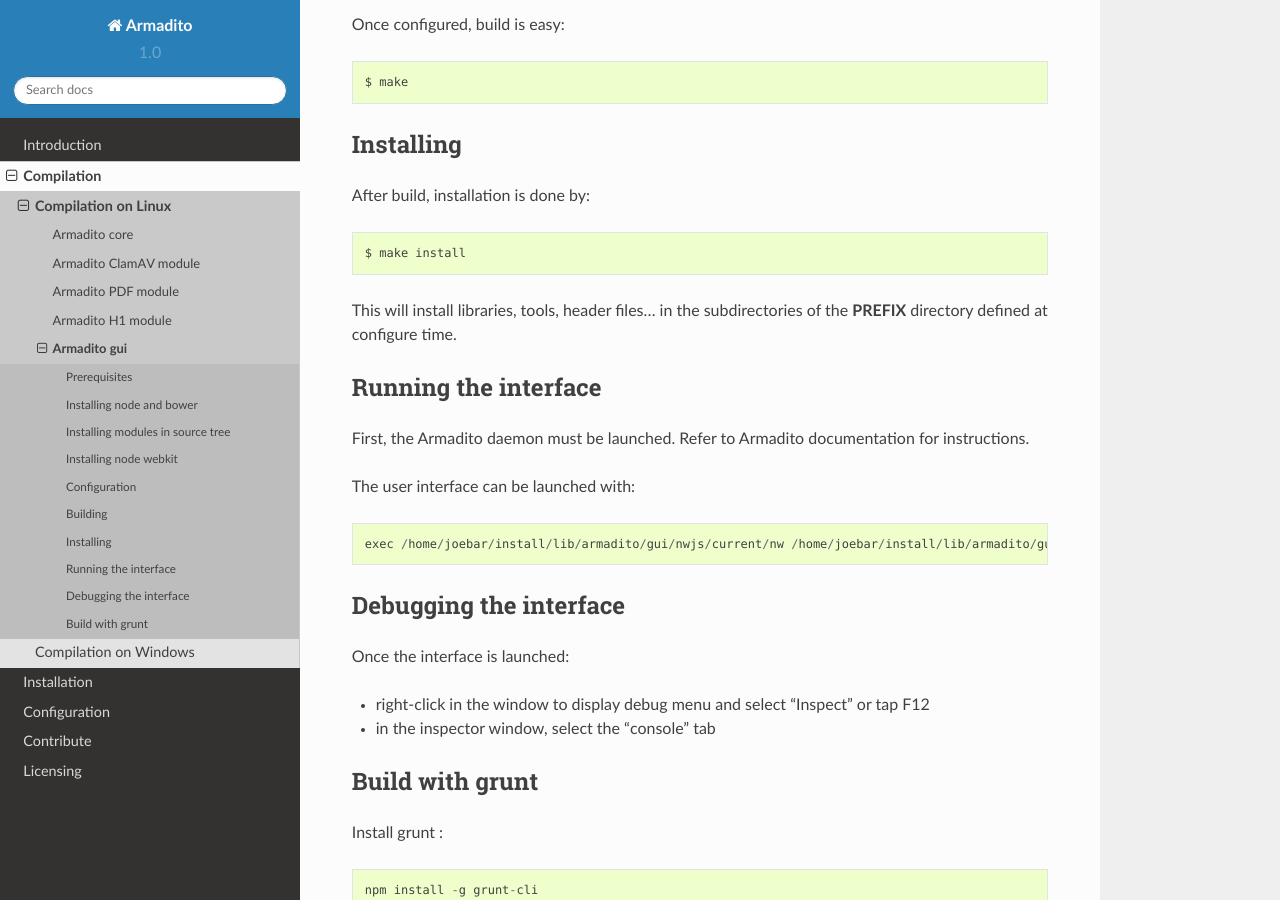
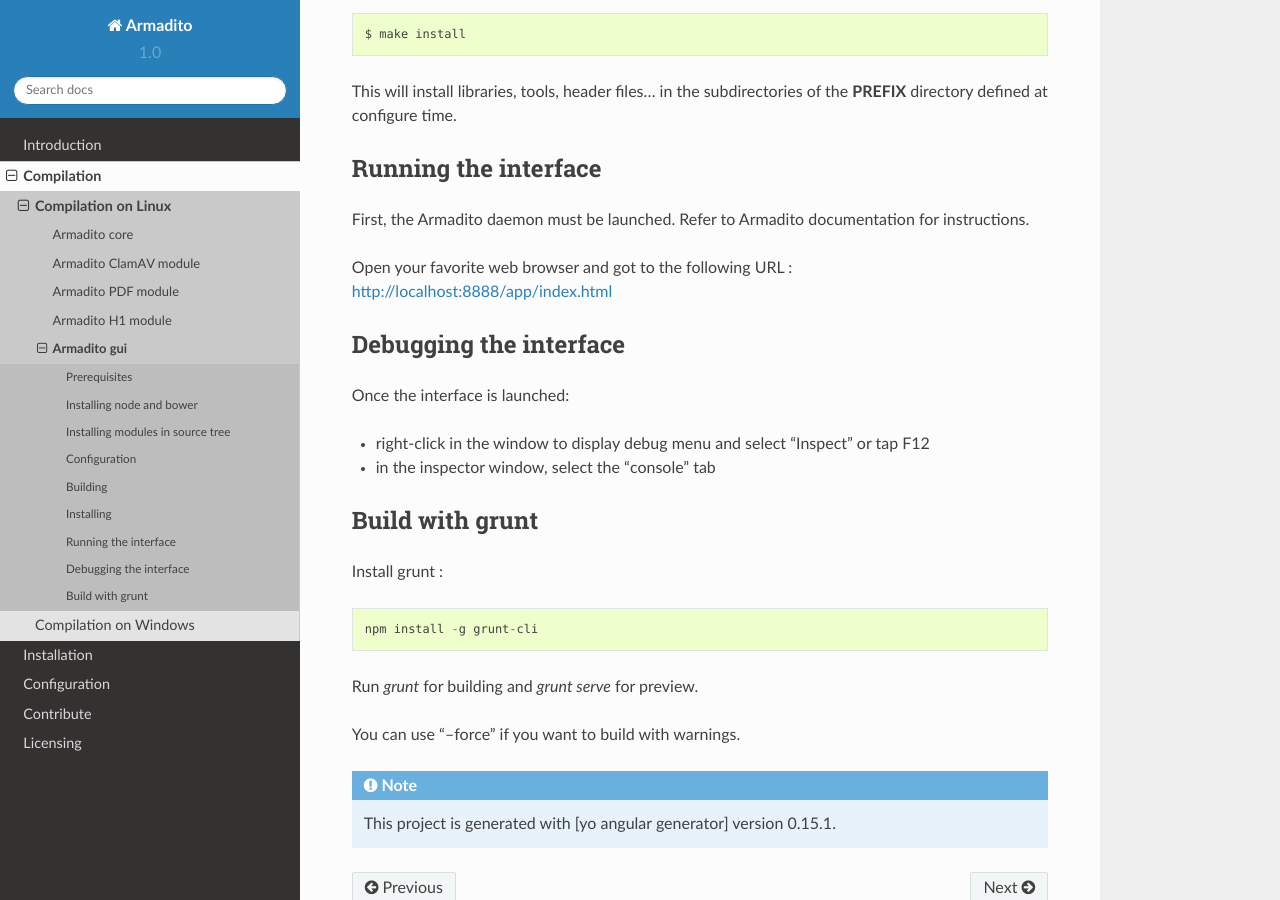
Before and after one commit to armadito/armadito-doc, a Sphinx documentation site: the page built from source/compilation/linux/gui.rst, in a window 1280 px wide and 900 px high, scrolled down 2138 px. Built offline with Sphinx 7.4.7 and the Read the Docs theme 2.0.0, drawn with Linux system fonts in a browser that asks for light colours; some of the changed text lies outside the part shown.

Commit message:
Update Documentation for build on Linux with new gui

```diff
--- a/source/compilation/linux/gui.rst
+++ b/source/compilation/linux/gui.rst
@@ -54,18 +54,6 @@
 	cd /home/joebar/armadito-av/gui
 	bower install
 	npm install
-
-
-Installing node webkit
-----------------------
-
-Downloading the latest normal 32 and 64 bit from http://nwjs.io/downloads/, under the tarball:
-
-::
-
-        into the /home/joebar/install
-
-That's all
 
 Configuration
 -------------
@@ -124,12 +112,7 @@
 
 First, the Armadito daemon must be launched. Refer to Armadito documentation for instructions.
 
-The user interface can be launched with:
-
-::
-
-	exec /home/joebar/install/lib/armadito/gui/nwjs/current/nw /home/joebar/install/lib/armadito/gui
-
+Open your favorite web browser and got to the following URL : http://localhost:8888/app/index.html
 
 Debugging the interface
 -----------------------
```
